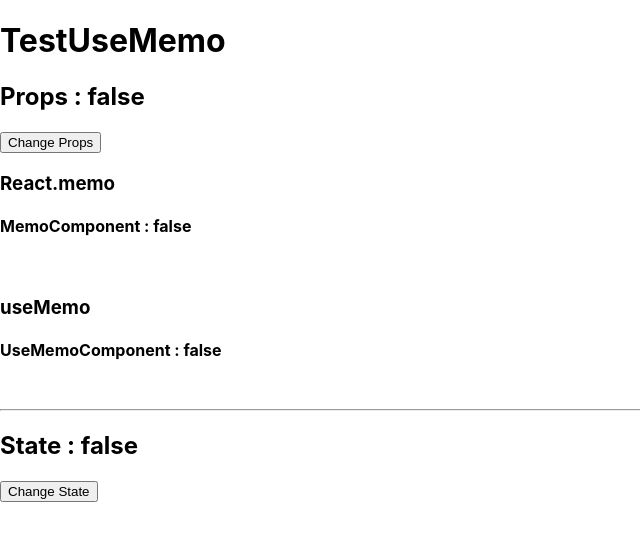
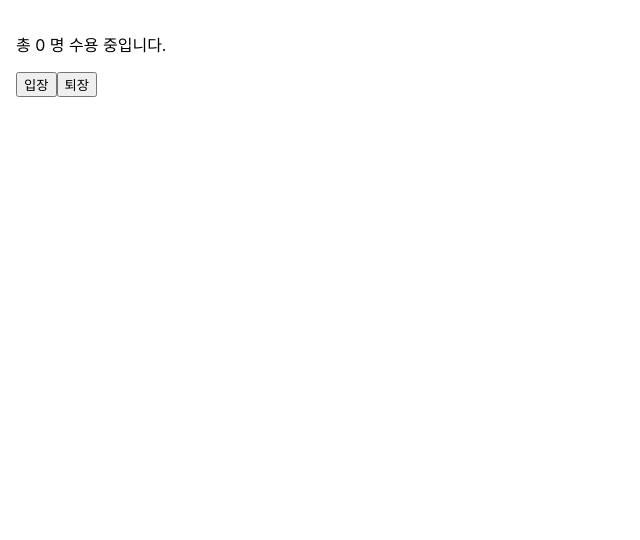
Before and after one commit to oowtl/first-met-react-practice, a React (Create React App) app: page / in a window 1280 px wide. Shown: the top 540 px of the page, without its empty margins (0-640 px from the left). Built offline with nearby package versions, Linux system fonts and the light colour scheme.

Commit message:
feat : chaper07 - custom hook 사용

```diff
--- /dev/null
+++ b/src/chapter_07/Accommodate.jsx
@@ -0,0 +1,36 @@
+import React, { useEffect, useRef, useState } from "react";
+import useCounter from "./useCounter";
+
+export default function Accommodate() {
+  const [isFull, setIsFull] = useState(false);
+  const MAX_CAPACITY = useRef(10);
+  const [count, increase, decrease] = useCounter(0);
+
+  useEffect(() => {
+    console.log("================");
+    console.log("useEffect Called");
+    console.log(`isFull : ${isFull}`);
+  });
+
+  useEffect(
+    function checkIsFull() {
+      setIsFull(count >= MAX_CAPACITY.current);
+      console.log(`Current count Value : ${count}`);
+    },
+    [count]
+  );
+
+  return (
+    <div style={{ padding: 16 }}>
+      <p>{`총 ${count} 명 수용 중입니다.`}</p>
+
+      <button onClick={increase} disabled={isFull}>
+        입장
+      </button>
+
+      <button onClick={decrease}>퇴장</button>
+
+      {isFull && <p style={{ color: "red" }}>정원이 가득 찼습니다.</p>}
+    </div>
+  );
+}
--- /dev/null
+++ b/src/chapter_07/useCounter.jsx
@@ -0,0 +1,23 @@
+import { useState } from "react";
+
+/**
+ * 커스텀 훅이 반환하는 것에 제한이 없다는 것이 중요한 것 같다.
+ * 배열을 반환하던지 객체를 반환하던지 state 를 반환하던지 필요에 따라서 할 수 있다.
+ *
+ * @param {number} initialValue
+ * @returns
+ */
+export default function useCounter(initialValue) {
+  const [count, setCount] = useState(initialValue);
+
+  const increase = () =>
+    setCount((count) => {
+      return count + 1;
+    });
+
+  const decrease = () =>
+    setCount((count) => {
+      return Math.max(count - 1, 0);
+    });
+  return [count, increase, decrease];
+}
--- a/src/index.js
+++ b/src/index.js
@@ -13,7 +13,8 @@
 // import TestContext from "./chapter_07/experiment/context/TestContext";
 // import TestPropsDrilling from "./chapter_07/experiment/context/ComparePropsDrilling";
 // import TestImperativeHandle from "./chapter_07/experiment/ref/TestImperativeHandle";
-import TestUseMemo from "./chapter_07/experiment/memo/TestMemoization";
+// import TestUseMemo from "./chapter_07/experiment/memo/TestMemoization";
+import Accommodate from "./chapter_07/Accommodate";
 // import ConfirmButton from "./chapter_08/ConfirmButton";
 // import ConfirmButtonFC from "./chapter_08/ConfirmButton";
 // import LandingPage from "./chapter_09/LandingPage";
@@ -88,9 +89,16 @@
 // );
 
 //TEST TestUseMemo
+// root.render(
+//   <React.StrictMode>
+//     <TestUseMemo />
+//   </React.StrictMode>
+// );
+
+// chapter 07
 root.render(
   <React.StrictMode>
-    <TestUseMemo />
+    <Accommodate />
   </React.StrictMode>
 );
 
```
